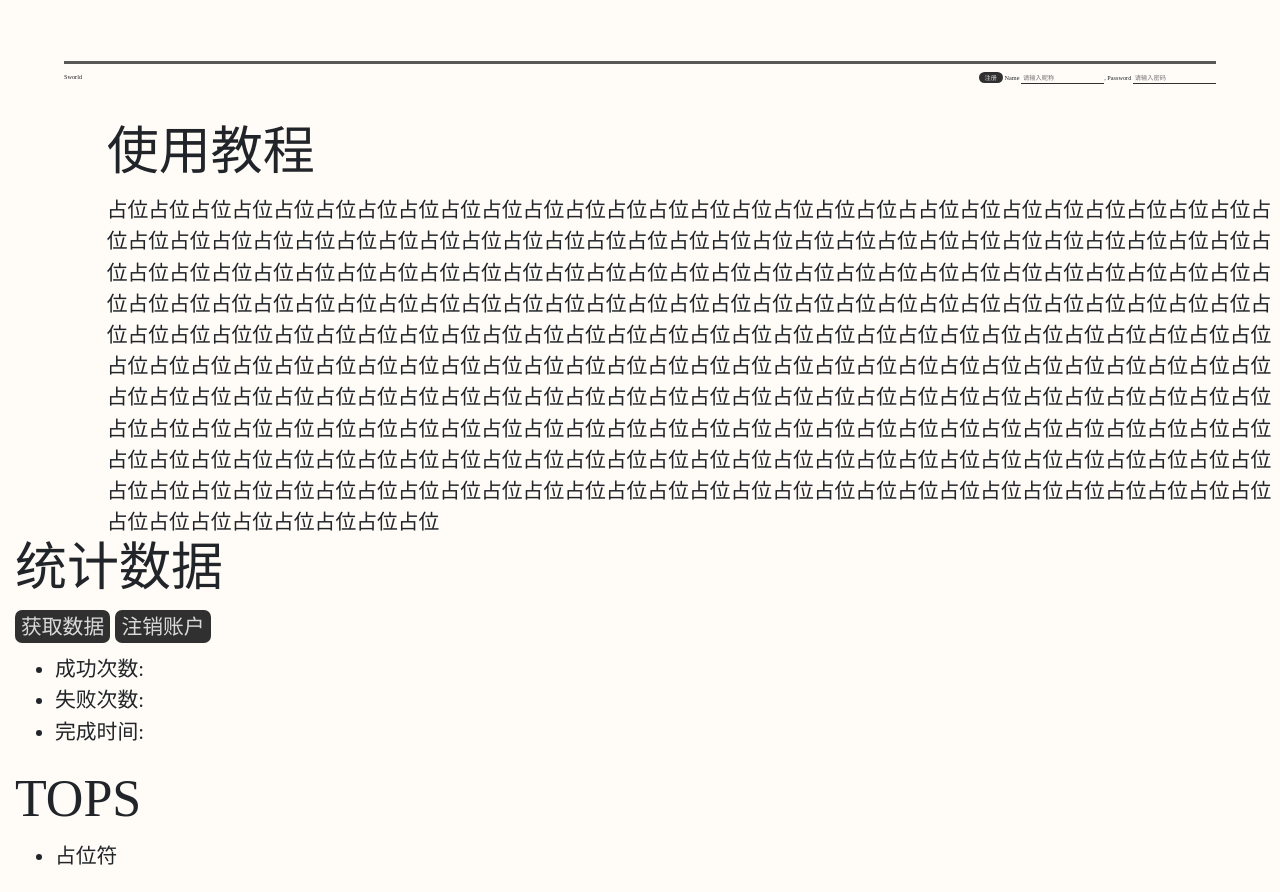
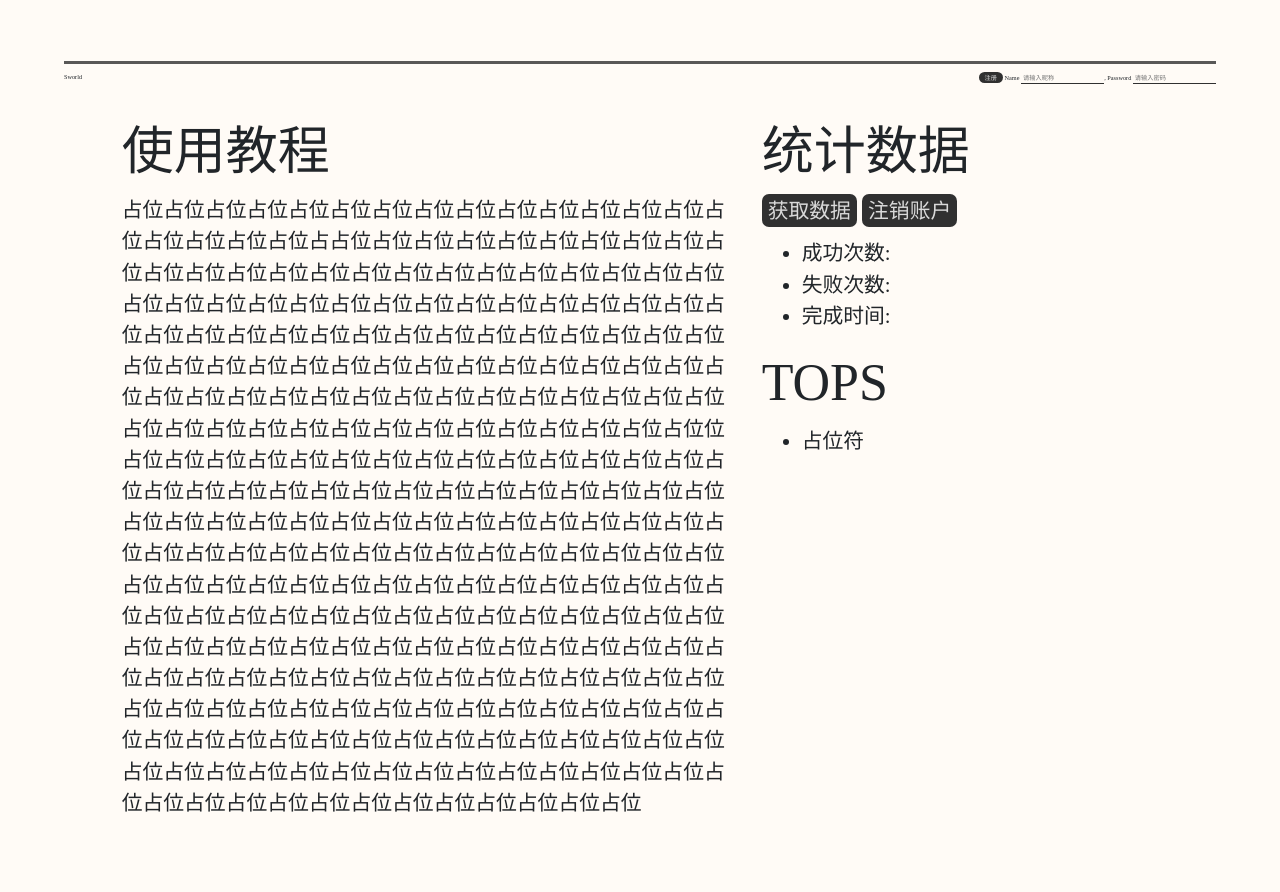
Before and after one commit to mcthesw/tomato-clock.js, a website: page index.html in a window 1280 px wide. Shown: the part 680-1572 px from the top of the page. After the commit the page ends 1521 px from the top, so only its background shows below. Drawn offline with nearby package versions, Linux system fonts and the light colour scheme; no server answers; a web font is replaced by a local one.

Commit message:
修复电脑显示bug

```diff
--- a/index.html
+++ b/index.html
@@ -70,7 +70,7 @@
     </div>
     <div class="container-fluid" id="page2">
         <div class="row">
-            <div class="col-xs-6 offset-1">
+            <div class="col-sm-6 offset-1">
                 <!-- 左侧的使用教程等 -->
                 <h1>使用教程</h1>
                 占位占位占位占位占位占位占位占位占位占位占位占位占位占位占位占位占位占位占位占占位占位占位占位占位占位占位占位占位占位占位占位占位占位占位占位占位占位占位占位占位占位占位占位占位占位占位占位占位占位占位占位占位占位占位占位占位占位占位占位占位占位占位占位占位占位占位占位占位占位占位占位占位占位占位占位占位占位占位占位占位占位占位占位占位占位占位占位占位占位占位占位占位占位占位占位占位占位占位占位占位占位占位占位占位占位占位占位占位占位占位占位占位占位占位占位位占位占位占位占位占位占位占位占位占位占位占位占位占位占位占位占位占位占位占位占位占位占位占位占位占位占位占位占位占位占位占位占位占位占位占位占位占位占位占位占位占位占位占位占位占位占位占位占位占位占位占位占位占位占位占位占位占位占位占位占位占位占位占位占位占位占位占位占位占位占位占位占位占位占位占位占位占位占位占位占位占位占位占位占位占位占位占位占位占位占位占位占位占位占位占位占位占位占位占位占位占位占位占位占位占位占位占位占位占位占位占位占位占位占位占位占位占位占位占位占位占位占位占位占位占位占位占位占位占位占位占位占位占位占位占位占位占位占位占位占位占位占位占位占位占位占位占位占位占位占位占位占位占位占位占位占位占位占位占位占位占位占位占位占位占位占位占位占位占位占位占位占位
```
